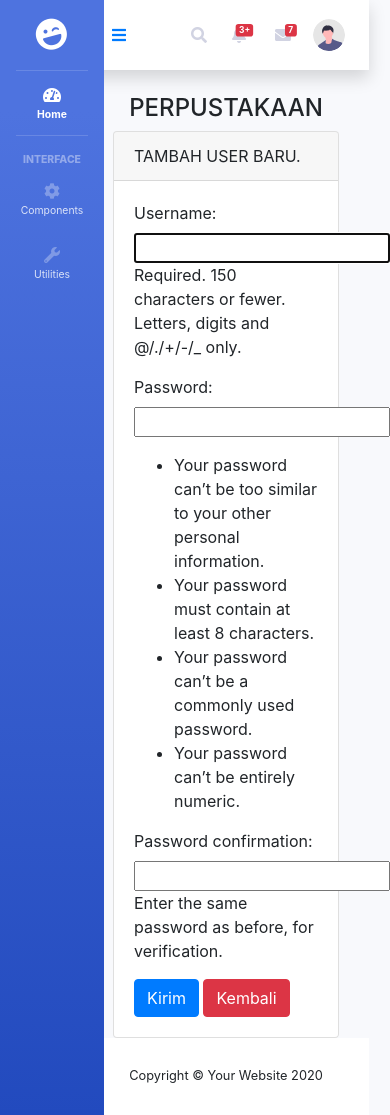
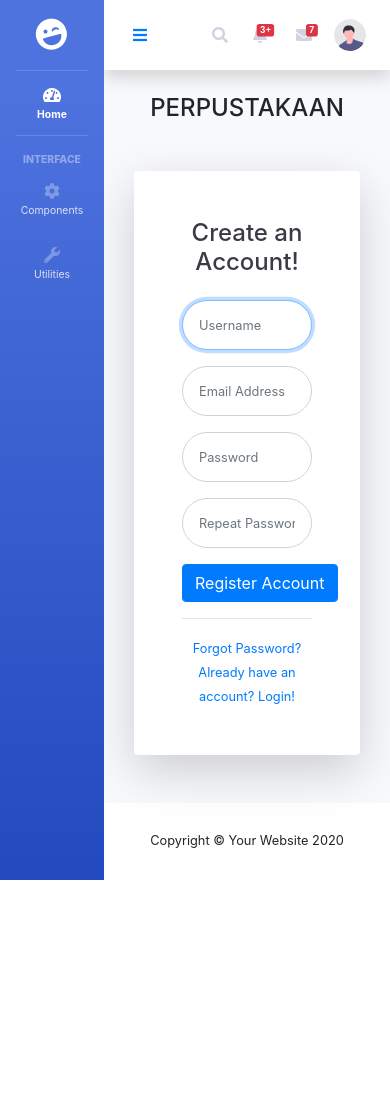
Before and after one commit to wahyuarinugroho/Django-perpustakaan, a Django app: page /signup/ in a window 390 px wide. After the commit the page ends 880 px from the top, so only its background shows below. Run offline with Django 3.2, Linux system fonts and the light colour scheme; the visitor is signed in with stand-in values (Sample User, id 1); some libraries are stand-ins or nearby versions.

Commit message:
merubah struktur signup

```diff
--- a/perpustakaan/forms.py
+++ b/perpustakaan/forms.py
@@ -1,6 +1,8 @@
 from django import forms
-from django.forms import ModelForm, widgets
+from django.forms import ModelForm, fields, widgets
 from perpustakaan.models import Buku
+from django.contrib.auth.forms import UserCreationForm
+from django.contrib.auth.models import User
 
 class FormBuku(ModelForm):
     class Meta:
@@ -16,3 +18,38 @@ class FormBuku(ModelForm):
             'jumlah': forms.NumberInput({'class':'form-control','id':'input jumlah','placeholder':'input jumlah'}),
             'kelompok_id': forms.Select({'class':'form-control'}),
         }
+
+class SignUpForm(UserCreationForm):
+    def __init__(self, *args, **kwargs):
+        super().__init__(*args, **kwargs)
+        self.fields['username'].widget.attrs.update ({
+            'type':'text',
+            'name':'username',
+            'class':'form-control form-control-user',
+            'id':'username',
+            'placeholder':'Username'
+        })
+        self.fields['email'].widget.attrs.update ({
+            'type':'email',
+            'name':'email',
+            'class':'form-control form-control-user',
+            'id':'email',
+            'placeholder':'Email Address'
+        })
+        self.fields['password1'].widget.attrs.update ({
+            'type':'password',
+            'name':'password1',
+            'class':'form-control form-control-user',
+            'id':'password1',
+            'placeholder':'Password'
+        })
+        self.fields['password2'].widget.attrs.update ({
+            'type':'password',
+            'name':'password2',
+            'class':'form-control form-control-user',
+            'id':'password2',
+            'placeholder':'Repeat Password'
+        })
+    class Meta:
+        model = User
+        fields = ['username','email','password1','password2']
--- a/perpustakaan/templates/signup.html
+++ b/perpustakaan/templates/signup.html
@@ -1,13 +1,16 @@
 {%  extends 'base.html' %}
 {% block content %}
 <div class="container">
+    <div class="card o-hidden border-0 shadow-lg my-5">
+        <div class="card-body p-0">
+            <!-- Nested Row within Card Body -->
             <div class="row">
-        <div class="col-md-6">
-            <div class="card">
-                <div class="card-header">
-                    TAMBAH USER BARU.
+                <div class="col-lg-5 d-none d-lg-block bg-register-image"></div>
+                <div class="col-lg-7">
+                    <div class="p-5">
+                        <div class="text-center">
+                            <h1 class="h4 text-gray-900 mb-4">Create an Account!</h1>
                         </div>
-                <div class="card-body">
                         {% for message in messages %}
                         {% if message.tags == 'success' %}
                             <div class="alert alert-success">{{ message }}</div>
@@ -15,14 +18,32 @@
                             <div class="alert alert-danger">{{ message }}</div>
                         {% endif %}
                         {% endfor %}
-                    <form action="{% url 'signup' %}" method="post">
+                        <form class="user" action="{% url 'signup' %}" method="post">
                             {% csrf_token %}
-
-                        {{ form.as_p }}
-
-                        <button class="btn btn-primary">Kirim</button>
-                        <a href="/user" class="btn btn-danger">Kembali</a>
+                            <div class="form-group">
+                                {{ form.username }}
+                            </div>
+                            <div class="form-group">
+                                {{ form.email }}
+                            </div>
+                            <div class="form-group row">
+                                <div class="col-sm-6 mb-3 mb-sm-0">
+                                    {{ form.password1 }}
+                                </div>
+                                <div class="col-sm-6">
+                                    {{ form.password2 }}
+                                </div>
+                            </div>
+                            <button class="btn btn-primary">Register Account</button>
                         </form>
+                        <hr>
+                        <div class="text-center">
+                            <a class="small" href="forgot-password.html">Forgot Password?</a>
+                        </div>
+                        <div class="text-center">
+                            <a class="small" href="login.html">Already have an account? Login!</a>
+                        </div>
+                    </div>
                 </div>
             </div>
         </div>
--- a/perpustakaan/views.py
+++ b/perpustakaan/views.py
@@ -2,7 +2,7 @@ from decimal import Context
 from django.http import request
 from django.shortcuts import redirect, render, HttpResponse
 from perpustakaan.models import Buku
-from perpustakaan.forms import FormBuku
+from perpustakaan.forms import FormBuku, SignUpForm
 from django.contrib import messages
 from django.contrib.auth.decorators import login_required, user_passes_test
 from django.conf import settings
@@ -11,6 +11,7 @@ from perpustakaan.resource import BukuResource
 from django.contrib.auth.models import User
 from django.contrib.auth import authenticate, login
 
+@login_required(login_url=settings.LOGIN_URL)
 def home(request):
     template = 'home.html'
     return render(request, template)
@@ -40,20 +41,26 @@ def export_xlsx(request):
 @login_required(login_url=settings.LOGIN_URL)
 def signup(request):
     if request.POST:
-        form = UserCreationForm(request.POST)
+        form = SignUpForm(request.POST)
         if form.is_valid():
+            username = form.cleaned_data.get('username')
+            password = form.cleaned_data.get('password1')
             form.save()
-            messages.success(request,"user berhasil dibuat")
+            messages.success(request, "user berhasil di buat!")
+            new_user = authenticate(username=username, password=password)
+            if new_user is not None:
+                login(request, new_user)
+                return redirect('signup')
             return redirect('signup')
         else:
-            messages.error(request,"user gagal dibuat!")
+            messages.error(request, "terjadi kesalahan!")
             return redirect('signup')
     else:
-        form = UserCreationForm()
-        konteks = {
+        form = SignUpForm()
+        context = {
             'form' : form,
         }
-        return render(request, 'signup.html', konteks)
+    return render(request, 'signup.html', context)
 
 @login_required(login_url=settings.LOGIN_URL)
 def ubah_buku(request, id_buku):
```
Lines whose indentation alone changed are shown as unchanged.
